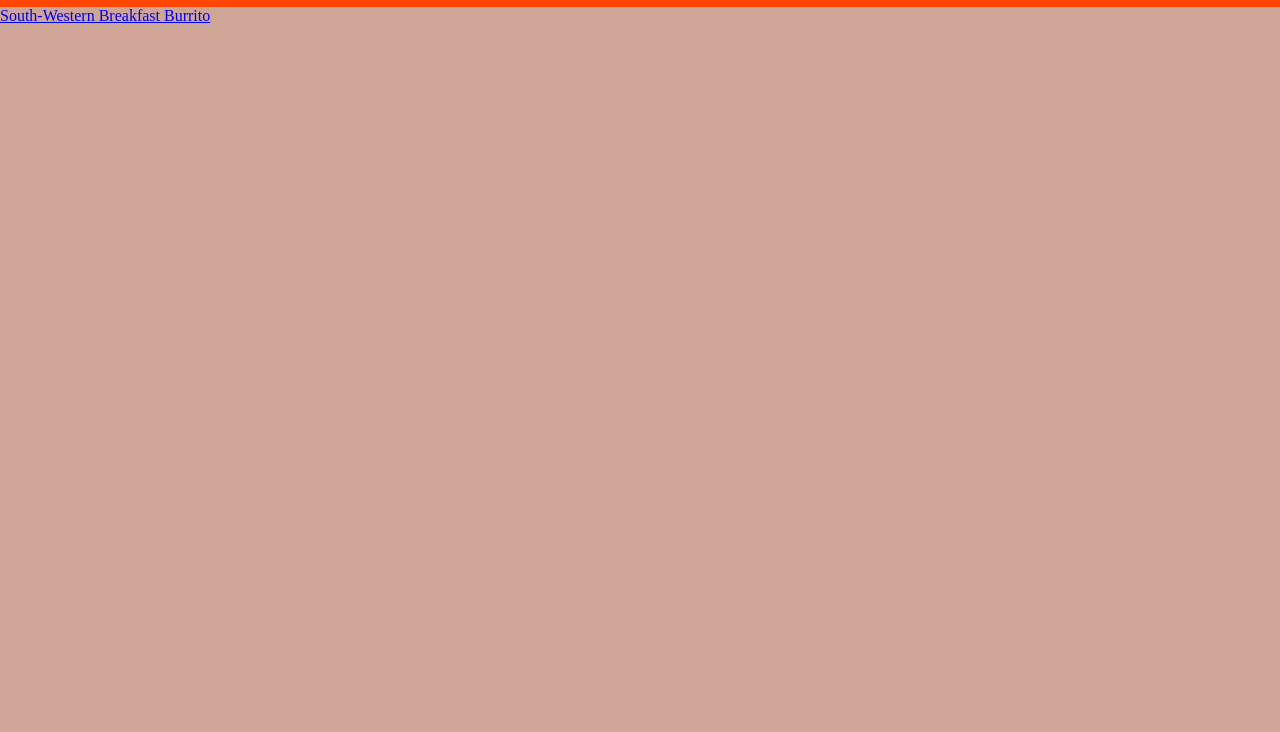
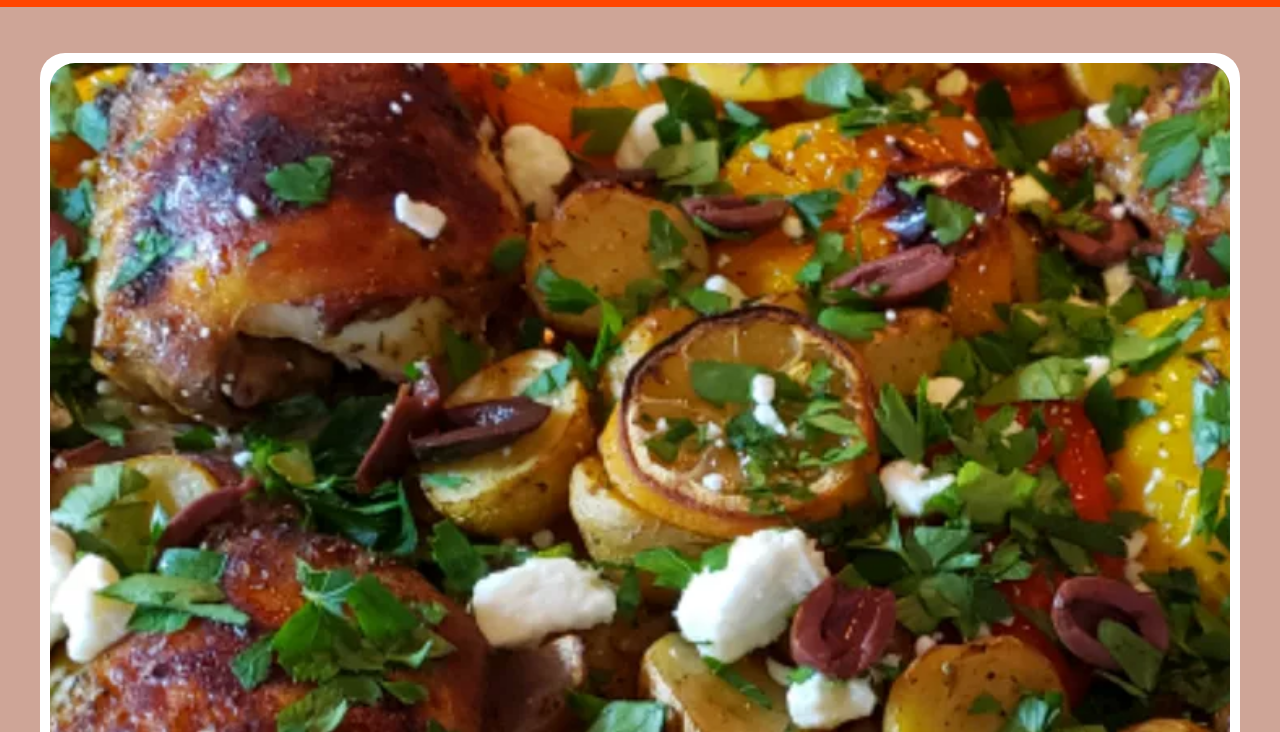
Before and after one commit to Naseef03/recipes, a plain HTML site: page index.html in a window 1280 px wide. Shown: the part 68-800 px from the top of the page. Drawn offline with Linux system fonts and the light colour scheme.

Commit message:
Add a dish to home page

```diff
--- a/index.html
+++ b/index.html
@@ -11,6 +11,17 @@
     <p class="site-name">Recipe</p>
   </header>
 
-  <a href="./recipe/southwestern-breakfast-burrito.html">South-Western Breakfast Burrito</a>
+  <main>
+    <figure>
+      <a href="./recipe/mediterranean-chicken/mediterranean-chicken.html">
+        <img src="./recipe/mediterranean-chicken/mediterranean-chicken.png" alt="Photo of dish">
+      </a>
+      <caption>
+        Mediterranean Chicken Sheet Pan Dinner
+      </caption>
+    </figure>
+
+  </main>
+
 </body>
 </html>
--- /dev/null
+++ b/recipe/mediterranean-chicken/mediterranean-chicken.css
@@ -0,0 +1,30 @@
+body {
+    margin: 0;
+    padding: 0;
+    background-color: rgb(206, 165, 151);
+    color: rgb(194, 88, 50);
+    text-align: center;
+  }
+
+  header {
+    background-color: orangered;
+    padding: 10px;
+    text-align: center;
+    color: white;
+  }
+
+  .logo {
+    margin: 0;
+    font-family: 'Courier New', Courier, monospace;
+  }
+
+  .site-name {
+    margin: 0;
+    font-size: 32px;
+  }
+
+  /*  */
+
+img {
+
+}
--- a/style.css
+++ b/style.css
@@ -20,3 +20,22 @@ header {
   margin: 0;
   font-size: 32px;
 }
+
+/*  */
+
+main {
+  padding-top: 30px;
+}
+
+figure {
+  background-color: white;
+  padding: 10px;
+  border-radius: 25px;
+  text-align: center;
+  color: rgb(228, 101, 59);
+}
+
+img {
+  width: 100%;
+  border-radius: 25px;
+}
```
Also changed, not shown: recipe/mediterranean-chicken/mediterranean-chicken.html (added, +24 -0 lines), recipe/mediterranean-chicken/mediterranean-chicken.png (added), recipe/southwestern-breakfast-burrito.css (deleted), recipe/southwestern-breakfast-burrito.html (deleted).
